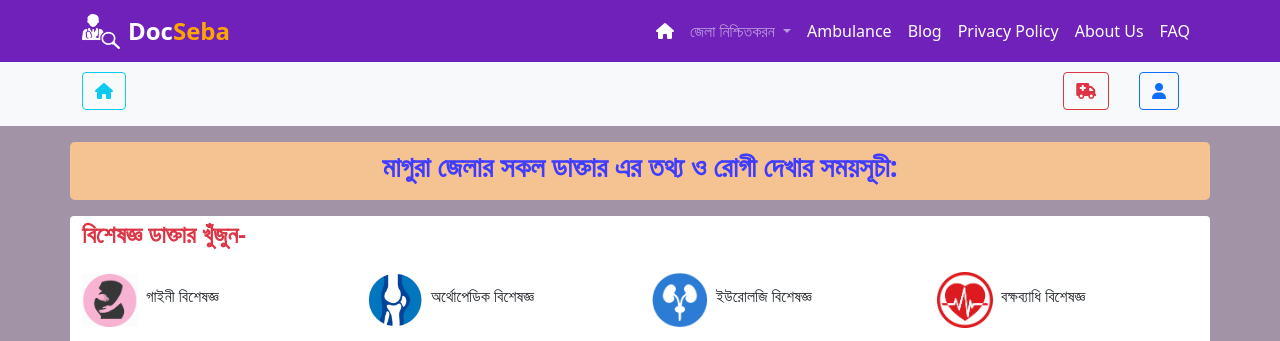
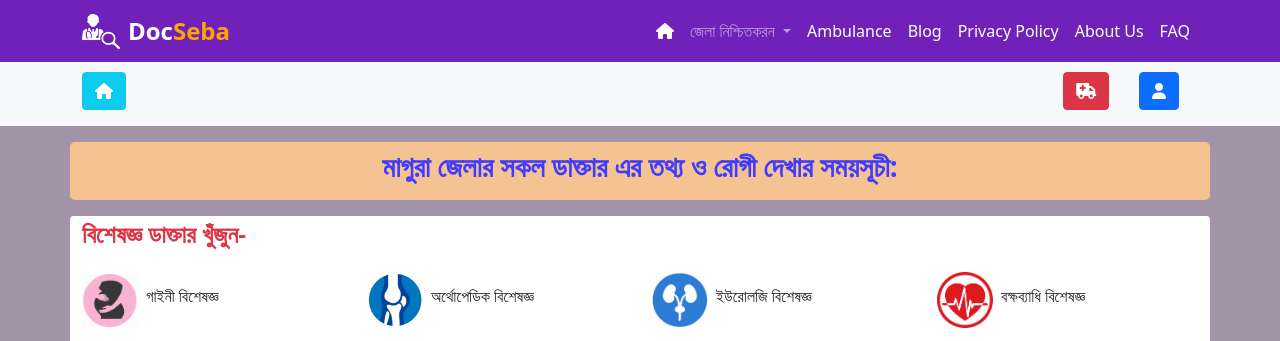
Before and after one commit to MohonSaha/DocSeba, a plain HTML site: page Doctor-magura.html in a window 1280 px wide. Shown: the top 341 px of the page. Drawn offline with Linux system fonts and the light colour scheme.

Commit message:
add style

```diff
--- a/Doctor-magura.html
+++ b/Doctor-magura.html
@@ -11,6 +11,9 @@
 
   <!--===================== BOOTSTRAP LINK  =========================-->
   <link rel="stylesheet" href="css/bootstrap.min.css">
+
+  <!--===================== CSS LINK  ===============================-->
+  <link rel="stylesheet" href="css/style.css">
 
   <!--=================== FONT AWESOME new ======================= -->
   <script src="https://kit.fontawesome.com/a62b819ccc.js" crossorigin="anonymous"></script>
@@ -107,7 +110,7 @@
     <!--=================== SECOND NAVBAR START  ========================-->
     <nav class="navbar navbar-expand-lg navbar-light bg-light mt-5">
       <div class="container mt-2">
-        <a class="navbar-brand " href="index.html"><button class="btn btn-outline-info me-2"
+        <a class="navbar-brand " href="index.html"><button class="btn btn-info me-2"
             type="button"> <i class="fa-solid fa-house"> </i></button></a>
 
         <ul class="navbar-nav ms-auto d-flex justify-content-between  ">
@@ -116,12 +119,12 @@
 
           <li class="nav-item ms-auto col-4">
             <a class="nav-link active" aria-current="page" href="https//:www.google.com"> <button
-                class="btn btn-outline-danger me-2" type="button"><i class="fa-solid fa-truck-medical"></i></i> </button> </a>
+                class="btn btn-danger me-2" type="button"><i class="fa-solid fa-truck-medical"></i></i> </button> </a>
           </li>
 
           <li class="nav-item ms-auto col-6 ">
             <a class="nav-link active" aria-current="page" href="https//:www.google.com"> <button
-                class="btn btn-outline-primary me-2" type="button"><i class="fa-solid fa-user"></i> </button> </a>
+                class="btn btn-primary me-2" type="button"><i class="fa-solid fa-user"></i> </button> </a>
           </li>
 
          </div>
--- a/css/style.css
+++ b/css/style.css
@@ -1,3 +1,3 @@
-#font-samll{
-    size: 10px;
+.fa-house{
+    color: white;
 }
```
